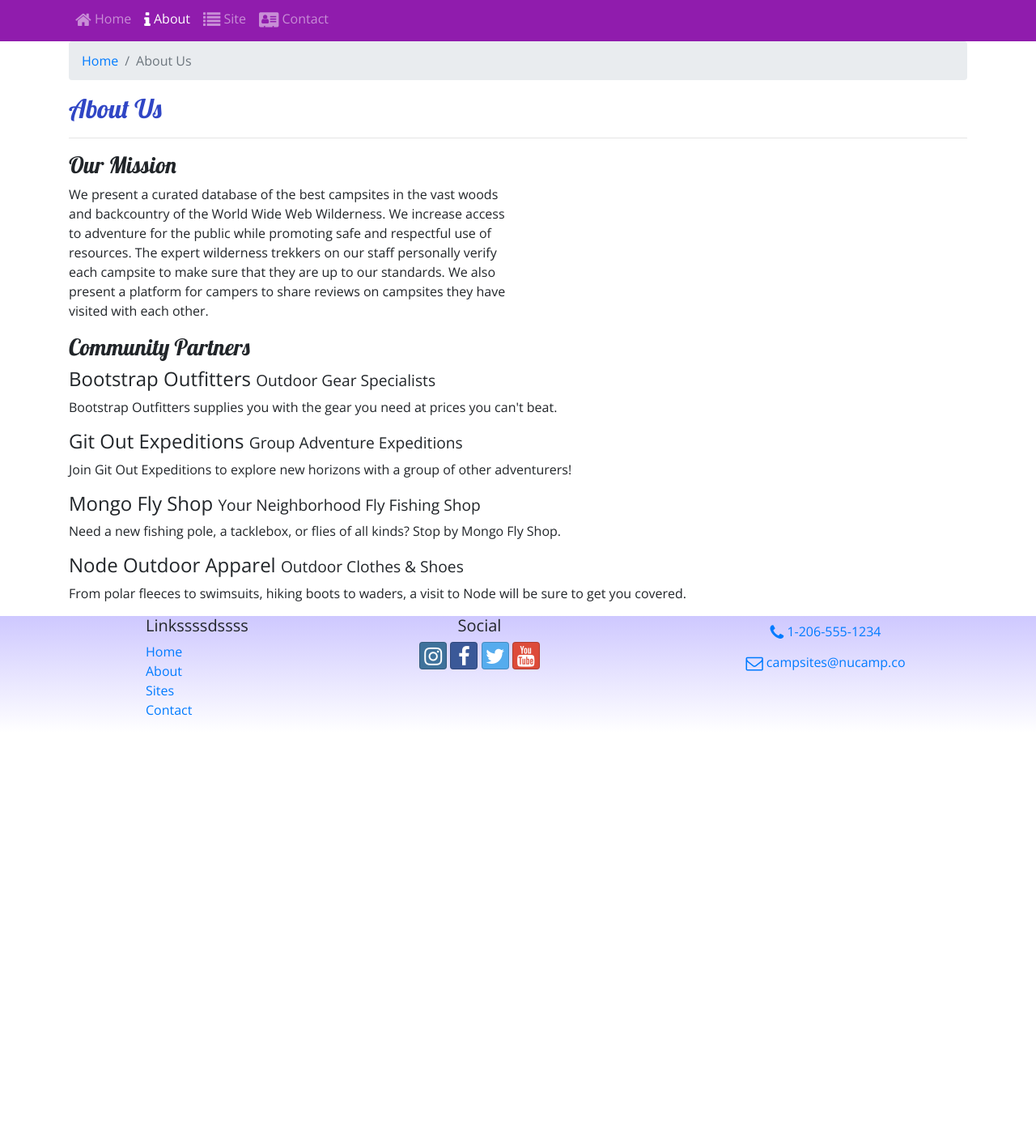
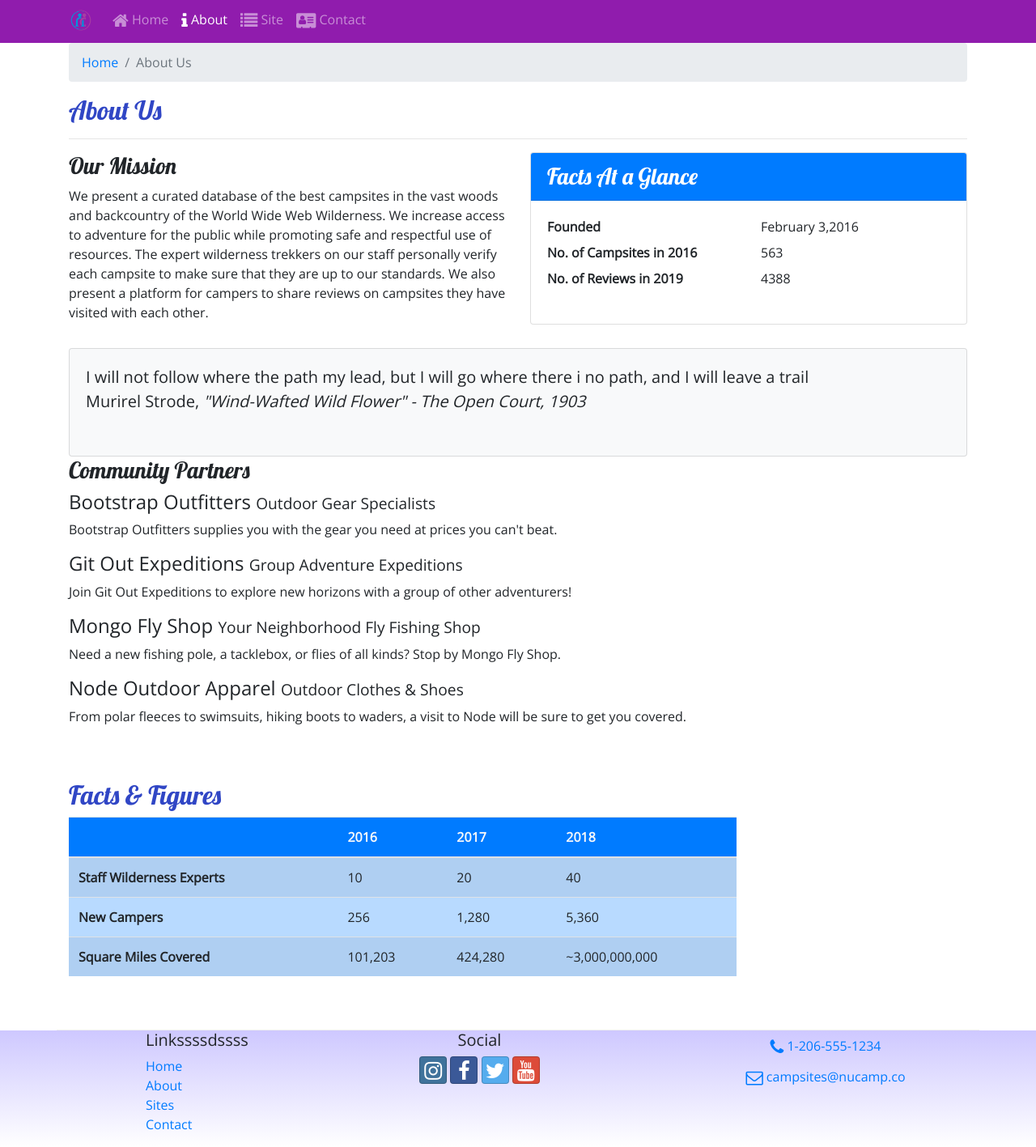
Before and after one commit to ea-new/nucampsite, a website: page aboutus.html in a window 1280 px wide. Shown: the part 167-1584 px from the top of the page at 81% size. Before the commit the page ends 1072 px from the top, so only its background shows below. Drawn offline with nearby package versions, Linux system fonts and the light colour scheme.

Commit message:
Images and Media

```diff
--- a/aboutus.html
+++ b/aboutus.html
@@ -26,17 +26,25 @@
     <header class="jumbotron jumbotron-fluid">
         <div class="container">
             <div class="row">
+                    <div class ="col-4 col-sm-3 col-md-2 align-self-center">
+                            <a href= "index.html">
+                            <img src= "/img/logo.png"  class= "img-fluid" />
+                            </a>
+                          </div>
+
                           <div class="col">
                             <h1>NuCamp</h1>
                             <h2>a better way to camp</h2>
                           </div>
                         </div>
                       </div>
+                    </div>
+
                     </header>
-
 
                     <nav class = "navbar navbar-expand-sm navbar-dark sticky-top">
                       <div class = "container">
+                        <a class ="navbar-brand" href ="index.html"><img src = "img/logo.png" width= "30" height = "30"/> </a>
             <button class = "navbar-toggler ml-auto" type = "button" data-toggle = "collapse" data-target = "#nucampNavbar">
               <span class = "navbar-toggler-icon"></span>
             </button>
@@ -77,9 +85,43 @@
                 <p>We present a curated database of the best campsites in the vast woods and backcountry of the World Wide Web Wilderness. We increase access to adventure for the public while promoting safe and respectful use of resources. The expert wilderness trekkers on our staff personally verify each campsite to make sure that they are up to our standards. We also present a platform for campers to share reviews on campsites they have visited with each other.</p>
 
             </div>
+            <div class="col-sm-6">
+                <div class ="card" >
+                    <h3 class ="card-header bg-primary text-white"> Facts At a Glance </h3>
+                    <div class = "card-body">
+                        <dl class = "row">
+                            <dt class = "col-6"> Founded </dt>
+                            <dd class = "col-6"> February 3,2016</dd>
+                            <dt class = "col-6"> No. of Campsites in 2016 </dt>
+                            <dd class = "col-6"> 563</dd>
+                            <dt class = "col-6"> No. of Reviews in 2019 </dt>
+                            <dd class = "col-6"> 4388</dd>
+
+                        </dl>
+                     </div>
                     </div>
 
+                </div>
 
+                <div class = "col">
+                    <div class ="card bg-light mt-3">
+                        <blockquote class ="blockquote card-body">
+                            <p class ="mb-0">
+                                I will not follow where the path my lead, but I will go where there i no path, and I will leave a trail
+                            </p>
+                            <footer class ="blockquote -footer"> Murirel Strode,
+                                <cite title = "Source Title"> "Wind-Wafted Wild Flower" - The Open Court, 1903  </cite>
+
+                            </footer>
+                        </blockquote>
+
+
+                    </div>
+                </div>
+            </div>
+        </div>
+
+     <div class = "container">
         <div class="row">
             <div class="col">
 
@@ -100,8 +142,55 @@
             </div>
         </div>
     </div>
+    <div class ="container">
+    <div class="row row-content">
+        <div class= "col-sm-9">
+            <h2> Facts &amp; Figures </h2>
+            <div class ="table- responsive">
+                <table class = "table table-striped">
+                    <thead>
+                        <tr class = "bg-primary text-light">
+                            <th> </th>
+                            <th>2016 </th>
+                            <th>2017 </th>
+                            <th>2018 </th>
+                        </tr>
+                    </thead>
+                    <tbody class="table-primary">
+                        <tr>
+                                <th> Staff Wilderness Experts</th>
+                                    <td>10 </td>
+                                    <td>20 </td>
+                                    <td>40 </td>
+                        </tr>
+                        <tr>
+                                <th> New Campers</th>
+                                    <td>256 </td>
+                                    <td>1,280 </td>
+                                    <td>5,360 </td>
+                        </tr>
 
-    <footer>
+                        <tr>
+                                <th> Square Miles Covered</th>
+                                    <td>101,203</td>
+                                    <td>424,280 </td>
+                                    <td>~3,000,000,000 </td>
+                        </tr>
+
+                    </tbody>
+                </table>
+            </div>
+
+
+        </div>
+    </div>
+
+    </div>
+
+
+</div>
+
+    <footer class = "site-footer">
         <div class="container">
             <div class="row">
                 <div class="col-4 col-sm-2 offset-1">
--- a/css/styles.css
+++ b/css/styles.css
@@ -11,7 +11,7 @@ header h2{
     color: #CEC8FF;
 }
 
-footer{
+.site-footer{
 
     background-image: linear-gradient(#CEC8FF, white);
     padding: 20 px 0;
```
Also changed, not shown: contactus.html (+12 -3 lines), index.html (+19 -2 lines), img/bootstrap-thumb.png (added), img/breadcrumb-trail-thumb.jpg (added), img/breadcrumb-trail.jpg (added), img/chrome-river-thumb.jpg (added), img/chrome-river.jpg (added), img/logo.png (added), img/react-lake-thumb.jpg (added), img/react-lake.jpg (added). Lines whose indentation alone changed are shown as unchanged.
